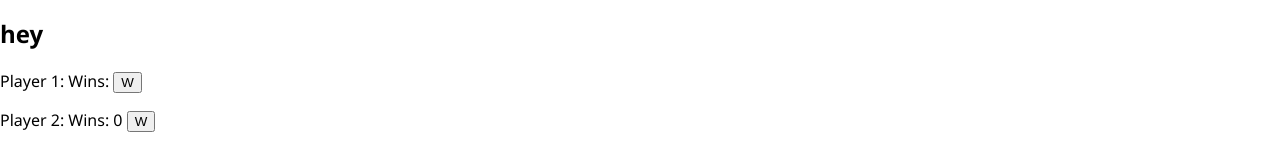
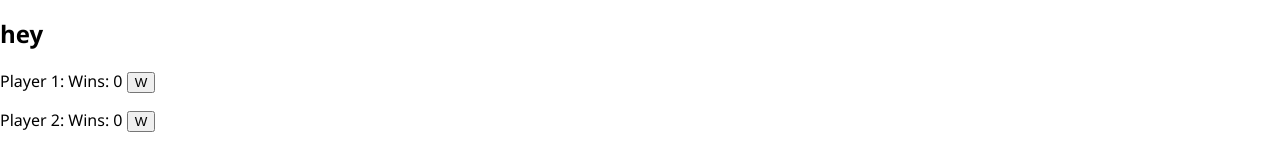
Before and after one commit to Bles-t/Solo-Project, a React (Create React App) app: page /ActivityPage in a window 1280 px wide. Shown: the part 169-329 px from the top of the page. Built offline with nearby package versions, Linux system fonts and the light colour scheme; no server answers.

Commit message:
good point player one data being added and number is increasing on screen. Need to set up player one

```diff
--- a/src/components/ActivityPage/activityPage.jsx
+++ b/src/components/ActivityPage/activityPage.jsx
@@ -19,39 +19,38 @@ function ActivityPage() {
 
 
   const dispatch = useDispatch()
-
+  const [p1wincount, setP1WinCount] = useState(0);
   const handleClick = (event) => {
     const userId = user.id;
-
-    // Increment p1wincount by 1
-    const updatedP1WinCount = newmatch.p1wincount + 1;
-
-    // Create a copy of the newmatch object with the updated p1wincount
-    const updatedMatch = {
-      ...newmatch,
-      p1wincount: updatedP1WinCount,
-    };
+    console.log("see if its zeor", newmatch.p1wincount);
 
 
 
+    // Increment p1wincount by 1
+    const updatedP1WinCount = newmatch.p1wincount++;
 
 
-    console.log("Update match", updatedMatch);
+
+    setP1WinCount(updatedP1WinCount);
+
+
 
 
     dispatch({
       type: 'SET_MATCH_DETAILS',
       payload: {
-        matchTitle: updatedMatch.matchTitle,
-        playerOne: updatedMatch.playerOne,
+        matchTitle: newmatch.matchTitle,
+        playerOne: newmatch.playerOne,
         p1wincount: updatedP1WinCount,
-        playerTwo: updatedMatch.playerTwo,
+        playerTwo: newmatch.playerTwo,
         userId,
-        gamename: updatedMatch.gamename
+        gamename: newmatch.gamename
+
       },
     });
 
   }
+
   //   dispatch({
   //     type: 'SET_MATCH_DETAILS',
   //     payload: {
@@ -91,7 +90,7 @@ function ActivityPage() {
       <h4>EVENT:{newmatch.matchTitle}</h4>
       <h3>Game:{newmatch.gamename} </h3>
       <h2> hey</h2>
-      <p>Player 1: {newmatch.playerOne} Wins: {newmatch.p1wincount} <button onClick={handleClick}> W </button>
+      <p>Player 1: {newmatch.playerOne} Wins: {p1wincount} <button onClick={handleClick}> W </button>
 
       </p>
       <p>Player 2: {newmatch.playerTwo} Wins: {PlayerTwoWinButton} <button onClick={handleClick2}> W </button></p>
--- a/src/components/GameSetUp/gameSetUp.jsx
+++ b/src/components/GameSetUp/gameSetUp.jsx
@@ -54,6 +54,7 @@ function GameSetUp() {
     gamename: '',
     matchTitle: '',
     p1wincount: 0, // Initialize with 0
+    userId:'userId'
   });
 
   const handleSubmit = (event) => {
@@ -74,6 +75,7 @@ function GameSetUp() {
       gamename: '',
       p1wincount: 0,
       p2wincount: 0,
+      userId:0
     });
     history.push('/ActivityPage', { newmatch: newMatch });
   };
```
